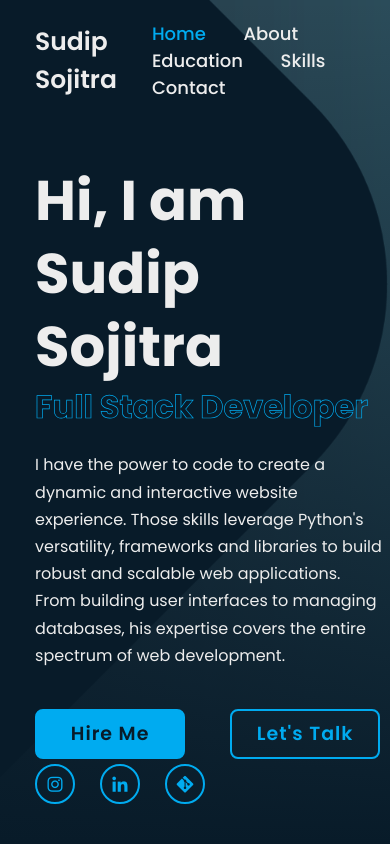
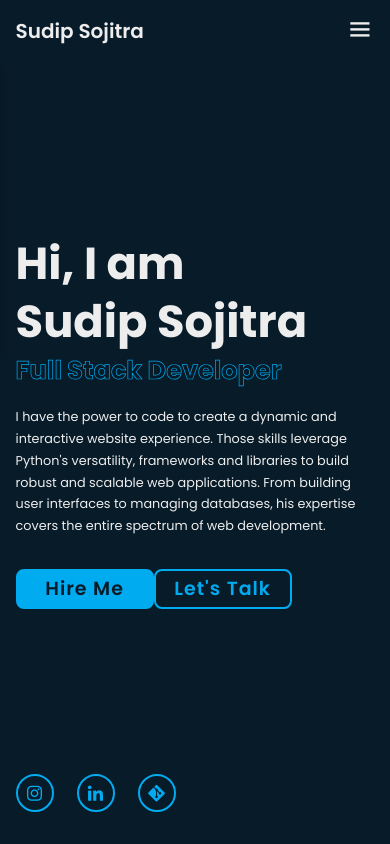
Before and after one commit to sudipsojitra/PersonalWeb, a plain HTML site: page index.html in a window 390 px wide. Shown: the top 844 px of the page. Drawn offline with nearby package versions, Linux system fonts and the light colour scheme.

Commit message:
add media query and index at front

```diff
--- a/assets/css/style.css
+++ b/assets/css/style.css
@@ -42,7 +42,7 @@ body {
 }
 
 .header.sticky {
-    background: var(--bg-color);
+    background: var(--second-bg-color);
 }
 
 .logo {
@@ -78,7 +78,7 @@ section {
 
 .home {
     /* height: 100vh; */
-    background: linear-gradient(rgba(70, 130, 180, 0), var(--bg-color)), url('../img/home5.png') no-repeat;
+    /* background: linear-gradient(rgba(70, 130, 180, 0), var(--bg-color)), url('../img/home5.png') no-repeat; */
     background-size: cover;
     background-position: center;
     /* padding: 0 9%; */
@@ -88,6 +88,7 @@ section {
 
 .home-content {
     max-width: 60rem;
+    z-index: 99;
 }
 
 .home-content h1 {
@@ -648,3 +649,102 @@ span {
 .footer-iconTop a:hover i {
     color: var(--main-color);
 }
+
+
+/* Media  query size  */
+
+@media (max-width: 1200px) {
+    html {
+        font-size: 55%;
+    }
+}
+
+@media (max-width: 991px) {
+    .header {
+        padding: 2rem 4%;
+    }
+    section {
+        padding: 10rem 4% 2rem;
+    }
+    .home {
+        padding: 0 4%;
+    }
+    .footer {
+        padding: 2rem 4%;
+    }
+}
+
+@media (max-width: 768px) {
+    .header {
+        background: var(--bg-color);
+    }
+    #menu-icon {
+        display: block;
+    }
+    .navbar {
+        position: absolute;
+        top: 100%;
+        left: -100%;
+        width: 100%;
+        padding: 1rem 4%;
+        background: var(--main-color);
+        box-shadow: 0 .5rem 1rem rgb(0, 0, 0, .2);
+        transition: .25s ease;
+        transition-delay: .25s;
+        z-index: 1;
+    }
+    .navbar.active {
+        left: 0;
+        transition-delay: 0s;
+    }
+    .navbar .active-nav {
+        position: absolute;
+        top: 0;
+        left: -100%;
+        width: 100%;
+        height: 100%;
+        background: var(--second-bg-color);
+        border-top: .1rem solid rgb(0, 0, 0, .2);
+        z-index: -1;
+        transition: .25s ease;
+        transition-delay: 0s;
+    }
+    .navbar.active .active-nav {
+        left: 0;
+        transition-delay: .25s;
+    }
+    .navbar a {
+        display: block;
+        font-size: 2rem;
+        margin: 3rem 0;
+        transform: translateX(-20rem);
+        transition: .25s ease;
+        transition-delay: 0s;
+    }
+    .navbar.active a {
+        transform: translateX(0);
+        transition-delay: .25s;
+    }
+    .home-imgHover {
+        pointer-events: none;
+        background: var(--bg-color);
+        opacity: .6;
+    }
+}
+
+@media (max-width: 520px) {
+    html {
+        font-size: 50%;
+    }
+    .home-content h1 {
+        display: flex;
+        flex-direction: column;
+    }
+    .home-sci {
+        width: 160px;
+    }
+    .home-sci a {
+        width: 38px;
+        height: 38px;
+    }
+}
--- a/assets/js/script.js
+++ b/assets/js/script.js
@@ -1,5 +1,11 @@
 // toggle icon navbar
+let menuIcon = document.querySelector('#menu-icon');
+let navbar = document.querySelector('.navbar');
 
+menuIcon.onclick = () => {
+    menuIcon.classList.toggle('bx-x');
+    navbar.classList.toggle('active');
+}
 
 // scroll sections
 let sections = document.querySelectorAll('section');
@@ -24,4 +30,9 @@ window.onscroll = () => {
     let header = document.querySelector('header');
 
     header.classList.toggle('sticky', window.scrollY > 100);
+
+    // remove toggle icon and navbar when click navbar links(scrolls)
+    menuIcon.classList.remove('bx-x');
+    navbar.classList.remove('active');
+
 }
--- a/view/index.html
+++ b/index.html
@@ -26,6 +26,8 @@
             <a href="#education">Education</a>
             <a href="#skills">Skills</a>
             <a href="#contact">Contact</a>
+
+            <span class="active-nav"></span>
         </nav>
     </header>
 
```
Also changed, not shown: assets/img/a2-1.png (added), assets/img/a2.png.
